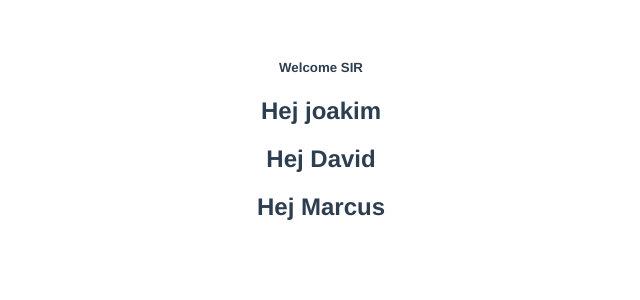
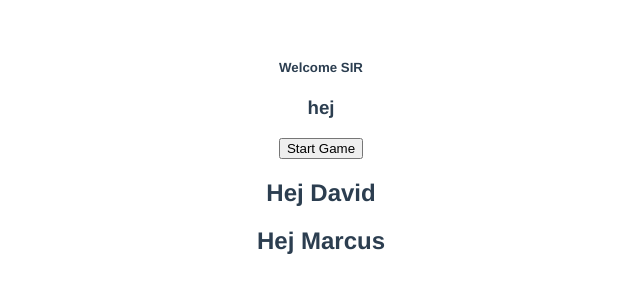
Before and after one commit to mumaxs/trivia-game, a Vue app: page / in a window 1280 px wide. Shown: the top 300 px of the page, without its empty margins (319-959 px from the left). Built offline with nearby package versions, Linux system fonts and the light colour scheme.

Commit message:
Added apiURLs

```diff
--- a/src/components/StartScreen.vue
+++ b/src/components/StartScreen.vue
@@ -1,3 +1,55 @@
 <template>
-    <h2>Hej joakim</h2>
+  <div>
+    <h3>hej</h3>
+<!--     <select v-for="category of categories" :key="category"></select>
+ -->    <button @click="fetchGame">Start Game</button>
+  </div>
 </template>
+
+<script>
+export default {
+    name: 'StartScreen',
+/*     async created() {
+        const response = await fetch('https://opentdb.com/api_category.php');
+        const categoryJson = await response.json();
+        this.categories = categoryJson;
+    }, */
+    data() {
+        return {
+            rootGameUrl: 'https://opentdb.com/api.php?amount=',
+            categoryUrl: 'https://opentdb.com/api_category.php',
+            categories: []
+        }
+    },
+    methods: {
+        getGameUrl(){
+
+        },
+        startGame(){
+
+        },
+/*         async getCatergories(){
+            try {
+                const response = await fetch('https://opentdb.com/api_category.php');
+                const categoryJson = await response.json();
+                categories = categoryJson;
+            } catch (error) {
+
+            }
+        }, */
+        async fetchGame(){
+            try {
+                const response = await fetch('https://opentdb.com/api.php?amount=10');
+                const gameJson = await response.json();
+                console.log("before json");
+                console.log(gameJson);
+                console.log("after json");
+            } catch (error) {
+                console.error(error);
+            }
+        }
+    }
+}
+
+
+</script>
```
